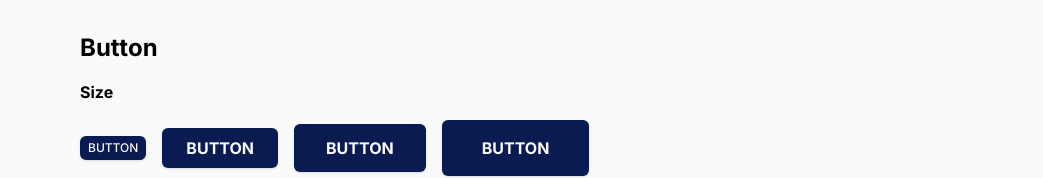
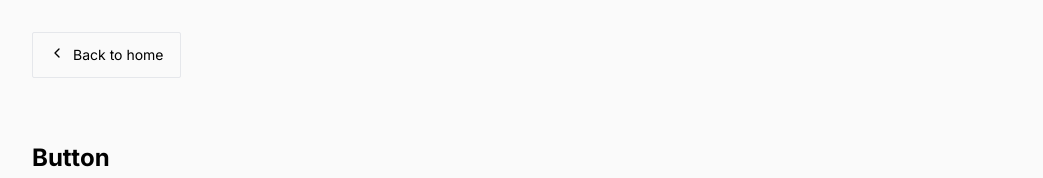
Before and after one commit to roblesdotdev/prom-challenge, a Next.js app: page /design-demo in a window 1280 px wide. Shown: the top 178 px of the page, without its empty margins (112-1155 px from the left). Built offline with nearby package versions, Linux system fonts and the light colour scheme.

Commit message:
fix layout

```diff
--- /dev/null
+++ b/app/(home)/layout.tsx
@@ -0,0 +1,21 @@
+import Link from 'next/link'
+
+export default function HomeLayout({
+  children,
+}: {
+  children: React.ReactNode
+}) {
+  return (
+    <div className="mx-auto max-w-5xl px-4">
+      <div className="flex justify-end py-8">
+        <Link
+          className="flex gap-2 rounded-sm border px-4 py-3 text-sm"
+          href="/design-demo"
+        >
+          Design Demo
+        </Link>
+      </div>
+      {children}
+    </div>
+  )
+}
--- /dev/null
+++ b/app/(home)/page.tsx
@@ -0,0 +1,3 @@
+export default function Home() {
+  return <h1>Home</h1>
+}
--- a/app/design-demo/page.tsx
+++ b/app/design-demo/page.tsx
@@ -1,9 +1,22 @@
+'use client'
 import ButtonsDemo from './sections/buttons'
 import CardsDemo from './sections/cards'
+import { ChevronLeftIcon } from 'lucide-react'
+import { useRouter } from 'next/navigation'
 
 export default function Home() {
+  const router = useRouter()
   return (
-    <div className="mx-auto max-w-4xl">
+    <div className="mx-auto max-w-5xl px-4 pb-8">
+      <div className="py-8">
+        <button
+          onClick={() => router.back()}
+          className="flex gap-2 rounded-sm border px-4 py-3 text-sm"
+        >
+          <ChevronLeftIcon className="h-4 w-4" />
+          <span>Back to home</span>
+        </button>
+      </div>
       <ButtonsDemo />
       <CardsDemo />
     </div>
--- a/app/design-demo/sections/buttons.tsx
+++ b/app/design-demo/sections/buttons.tsx
@@ -3,7 +3,7 @@ import { Button } from '~/components/ui/button'
 
 export default function ButtonsDemo() {
   return (
-    <div className="flex flex-col items-start gap-4 py-8">
+    <div className="flex flex-col items-start gap-4 overflow-x-auto py-8">
       <h1 className="text-2xl font-bold">Button</h1>
       <div className="flex flex-col items-start">
         <h1 className="font-bold">Size</h1>
--- a/app/design-demo/sections/cards.tsx
+++ b/app/design-demo/sections/cards.tsx
@@ -3,7 +3,7 @@ import { demoGames } from '~/data'
 
 export default function CardsDemo() {
   return (
-    <div className="flex flex-col items-start gap-4 py-8">
+    <div className="flex flex-col items-start gap-4 overflow-x-auto py-8">
       <h1 className="text-2xl font-bold">Card</h1>
       <div className="flex flex-col items-start gap-4">
         <div className="flex items-center gap-4 py-4">
--- a/app/page.tsx
+++ /dev/null
@@ -1,17 +0,0 @@
-import Link from 'next/link'
-import { Button, buttonVariants } from '~/components/ui/button'
-
-export default function Home() {
-  return (
-    <div className="mx-auto max-w-4xl">
-      <div className="py-16">
-        <Link
-          className={buttonVariants({ variant: 'outline', size: 'sm' })}
-          href="/design-demo"
-        >
-          Design Demo
-        </Link>
-      </div>
-    </div>
-  )
-}
```
